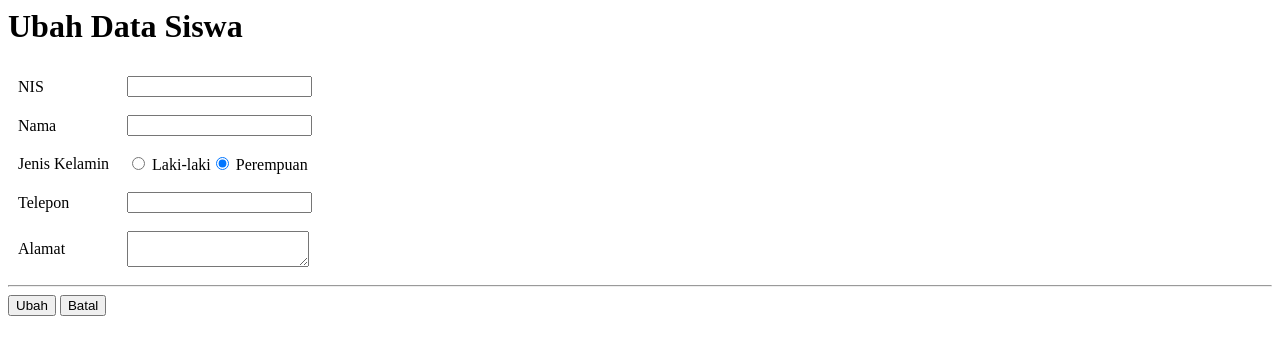
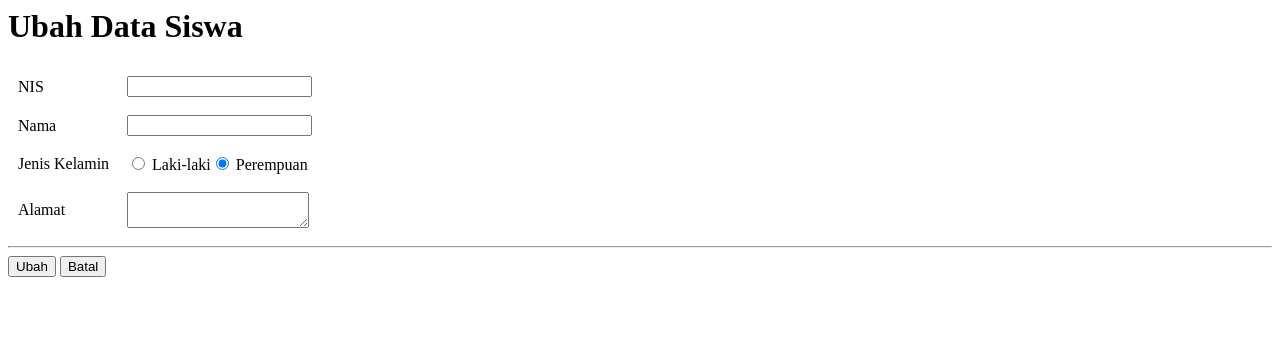
Before and after one commit to Rivayy20/FirsCrud, a PHP site: page /form_ubah.php?id=1 in a window 1280 px wide. Shown: the top 355 px of the page. Run offline with PHP 8.4, Linux system fonts and the light colour scheme; data that the repository does not hold is empty.

Commit message:
sjdnhbgsvfd

```diff
--- a/form_ubah.php
+++ b/form_ubah.php
@@ -39,10 +39,7 @@
                         ?>
                     </td>
                 </tr>
-                <tr>
-                    <td>Telepon</td>
-                    <td><input type="text" name="telp" value="<?php echo $data['telp'];?>"></td>
-                </tr>
+
                 <tr>
                     <td>Alamat</td>
                     <td><textarea name="alamat"><?php echo $data['alamat'];?></textarea></td>
```
